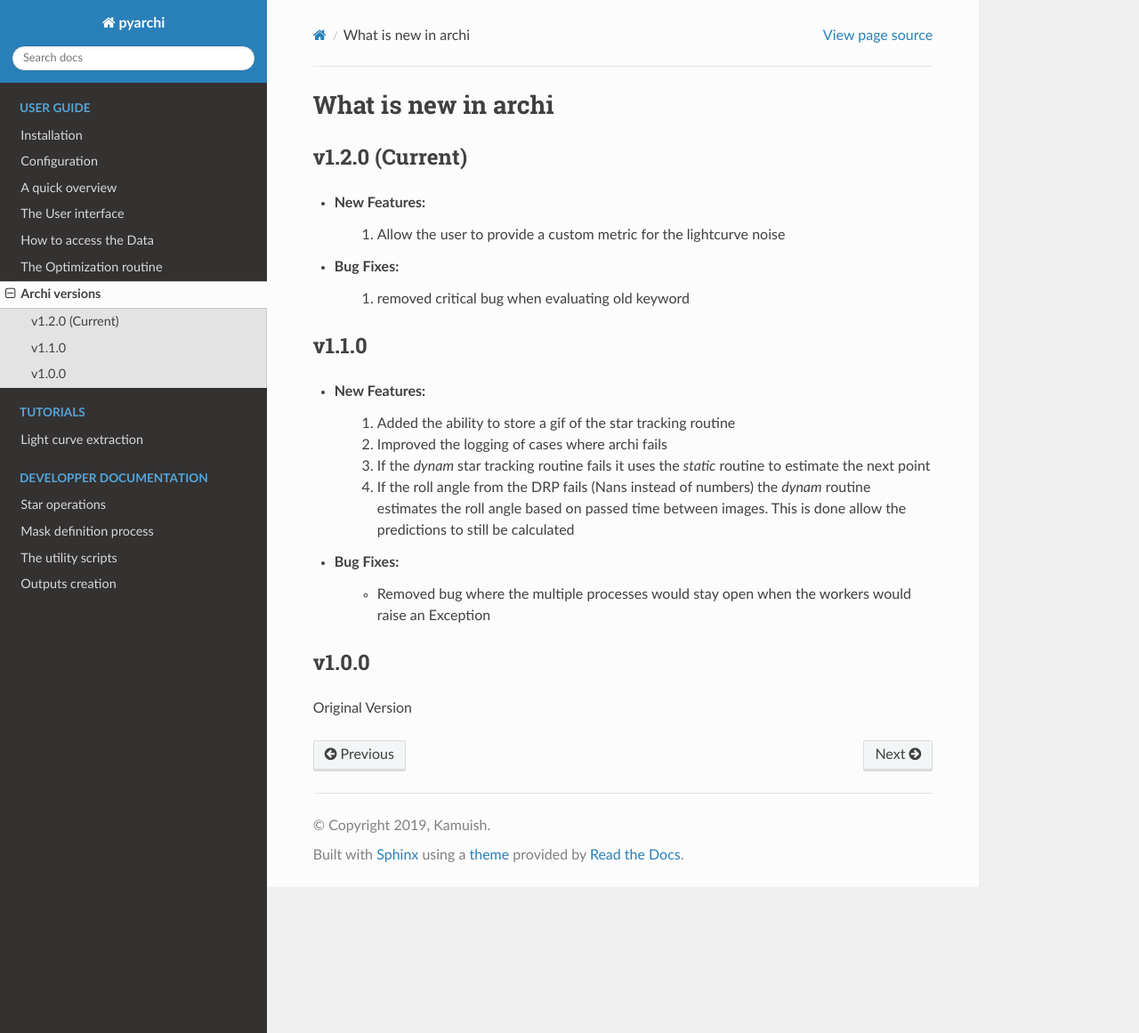
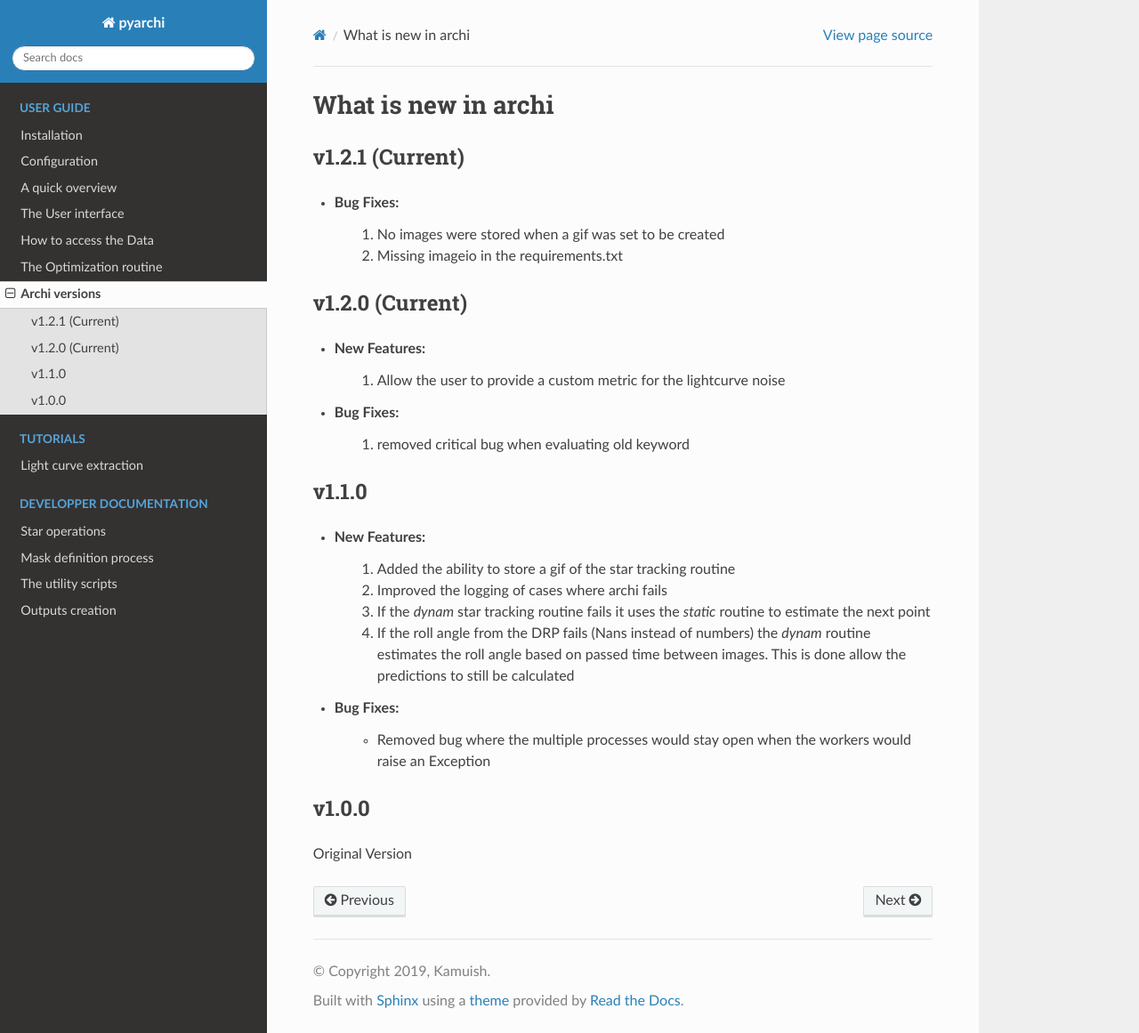
Before and after one commit to Kamuish/archi, a Sphinx documentation site: the page built from docs/archi_info/release.rst, in a window 1280 px wide and 1161 px high. Shown: the whole window at 89% size. Built offline with Sphinx 7.4.7 and the Read the Docs theme 2.0.0, drawn with Linux system fonts in a browser that asks for light colours.

Commit message:
change version

```diff
--- a/docs/archi_info/release.rst
+++ b/docs/archi_info/release.rst
@@ -1,5 +1,11 @@
 What is new in archi
 ===========================
+v1.2.1 (Current)
+-----------------------
+* Bug Fixes:
+    #. No images were stored when a gif was set to be created
+    #. Missing imageio in the requirements.txt
+
 v1.2.0 (Current)
 -----------------------
 * New Features:
--- a/pyproject.toml
+++ b/pyproject.toml
@@ -1,6 +1,6 @@
 [tool.poetry]
 name = "pyarchi"
-version = "1.1"
+version = "1.2.1"
 license='GNU General Public License v3.0'
 description = "Photometry for CHEOPS's background stars"
 authors = ["Kamuish <amiguel@astro.up.pt>"]
```
